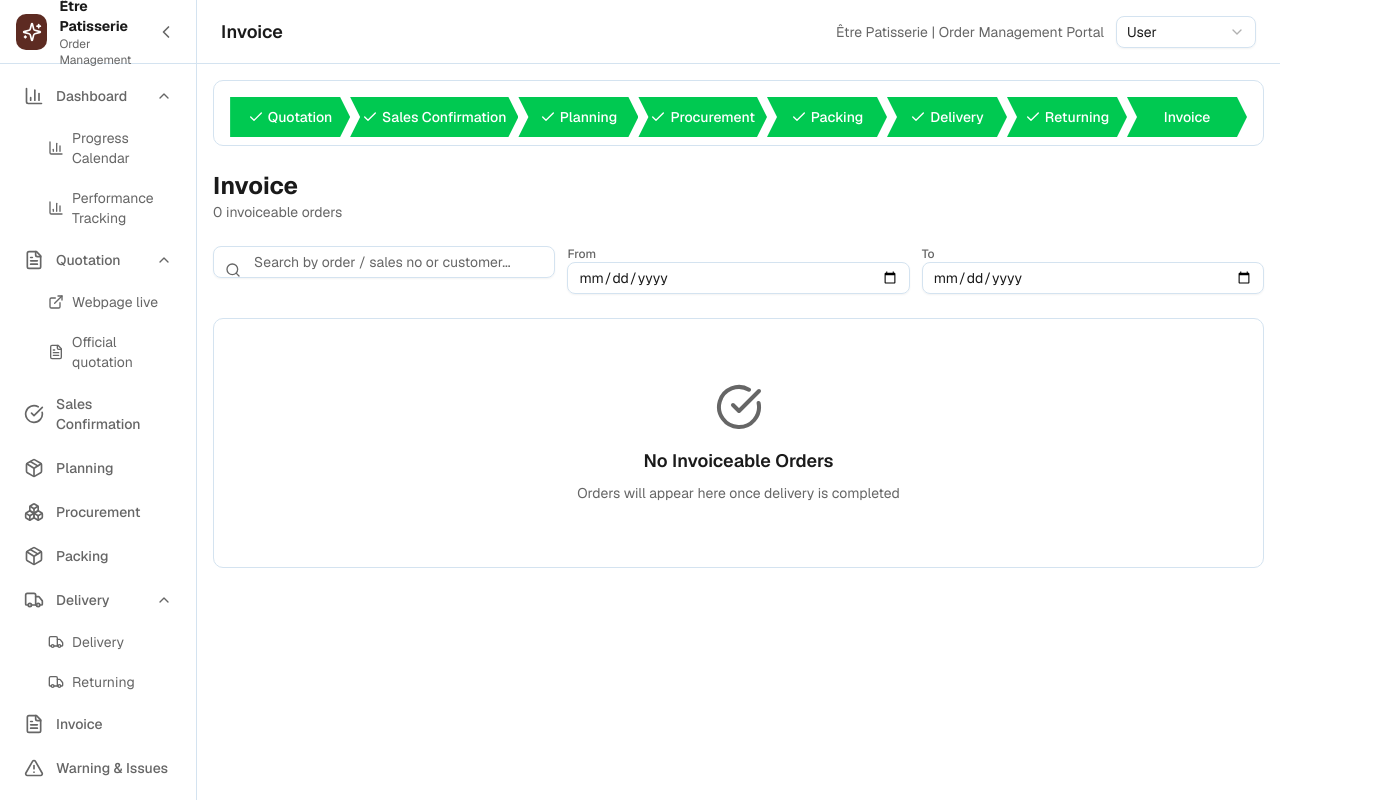
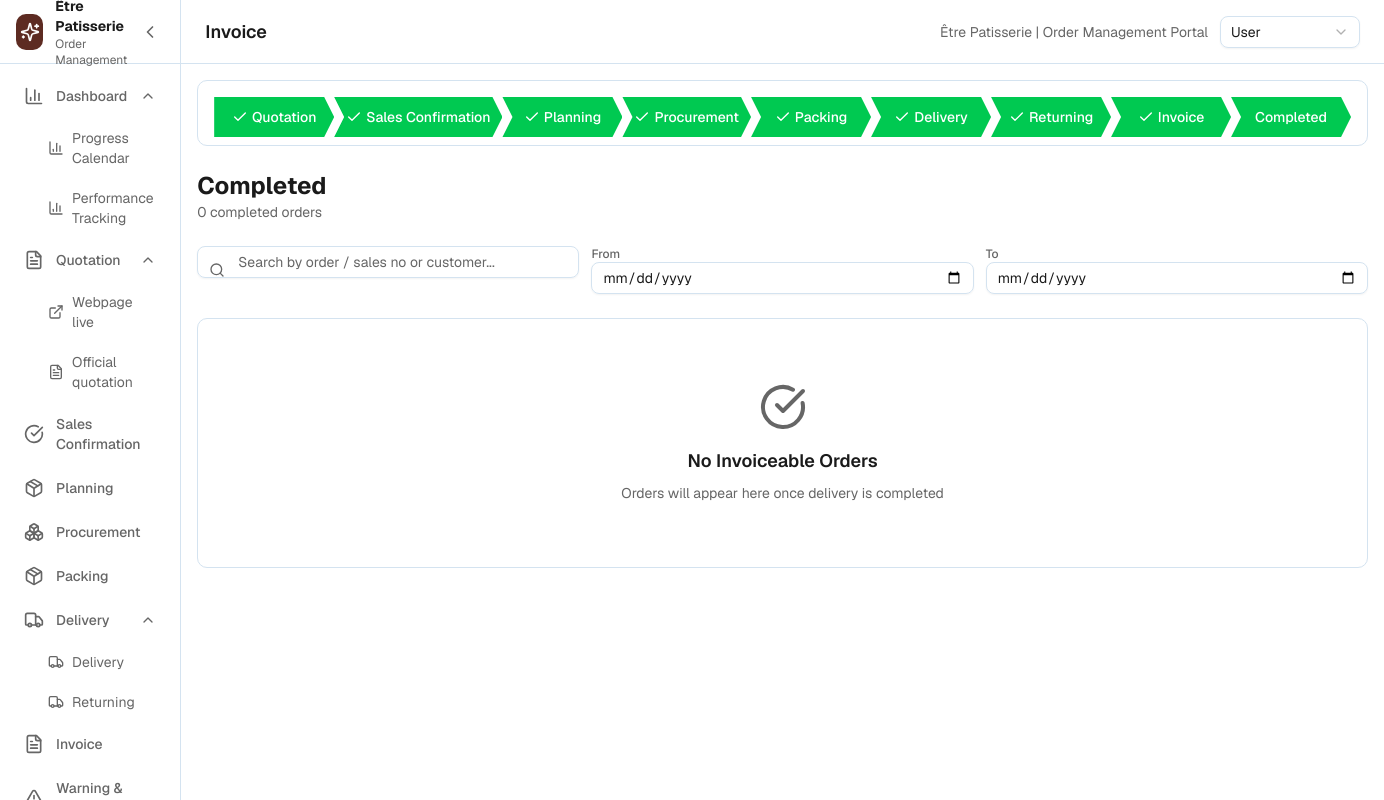
Before and after one commit to whtan95/etrepatisserie, a Next.js app: page /portal/completed in a window 1280 px wide. Shown: the top 800 px of the page, 1384 px wide, since content can reach past the window. Built offline with nearby package versions, Linux system fonts and the light colour scheme.

Commit message:
Show workflow progress bar across sales flow

```diff
--- a/app/portal/completed/page.tsx
+++ b/app/portal/completed/page.tsx
@@ -228,12 +228,12 @@ export default function CompletedPage() {
   return (
     <Suspense fallback={null}>
       <div className="space-y-6">
-        <OrderProgress currentStep="invoice" />
+        <OrderProgress currentStep="completed" quotationPath="/portal/quotation/official-quotation" />
 
         <div className="flex flex-col gap-4 sm:flex-row sm:items-center sm:justify-between">
           <div>
-            <h1 className="text-2xl font-bold text-foreground">Invoice</h1>
-            <p className="text-sm text-muted-foreground">{filteredOrders.length} invoiceable orders</p>
+            <h1 className="text-2xl font-bold text-foreground">Completed</h1>
+            <p className="text-sm text-muted-foreground">{filteredOrders.length} completed orders</p>
           </div>
         </div>
 
--- a/app/portal/dismantle/page.tsx
+++ b/app/portal/dismantle/page.tsx
@@ -908,6 +908,7 @@ export default function DismantlePage() {
           orderNumber={selectedOrder?.orderNumber}
           hasIssue={selectedOrder?.hasIssue}
           orderSource={selectedOrder?.orderSource}
+          quotationPath="/portal/quotation/official-quotation"
           requiresDismantle={
             selectedOrder
               ? selectedOrder.orderSource === "ad-hoc"
--- a/app/portal/invoice/page.tsx
+++ b/app/portal/invoice/page.tsx
@@ -211,6 +211,7 @@ export default function InvoicePage() {
                 currentStatus={selectedOrder.status}
                 orderNumber={selectedOrder.orderNumber}
                 orderSource={selectedOrder.orderSource}
+                quotationPath="/portal/quotation/official-quotation"
                 requiresDismantle={
                   selectedOrder.orderSource === "ad-hoc"
                     ? selectedOrder.adHocOptions?.requiresDismantle ?? true
--- a/app/portal/packing/page.tsx
+++ b/app/portal/packing/page.tsx
@@ -453,6 +453,7 @@ export default function PackingPage() {
           orderNumber={selectedOrder?.orderNumber}
           hasIssue={selectedOrder?.hasIssue}
           orderSource={selectedOrder?.orderSource}
+          quotationPath="/portal/quotation/official-quotation"
           requiresDismantle={
             selectedOrder
               ? selectedOrder.orderSource === "ad-hoc"
--- a/app/portal/planning/page.tsx
+++ b/app/portal/planning/page.tsx
@@ -330,6 +330,7 @@ export default function PlanningPage() {
                 currentStatus={selectedOrder.status}
                 orderNumber={selectedOrder.orderNumber}
                 orderSource={selectedOrder.orderSource}
+                quotationPath="/portal/quotation/official-quotation"
                 requiresDismantle={
                   selectedOrder.orderSource === "ad-hoc"
                     ? selectedOrder.adHocOptions?.requiresDismantle ?? true
--- a/app/portal/procurement/page.tsx
+++ b/app/portal/procurement/page.tsx
@@ -258,6 +258,7 @@ export default function ProcurementPage() {
                 currentStatus={selectedOrder.status}
                 orderNumber={selectedOrder.orderNumber}
                 orderSource={selectedOrder.orderSource}
+                quotationPath="/portal/quotation/official-quotation"
                 requiresDismantle={
                   selectedOrder.orderSource === "ad-hoc"
                     ? selectedOrder.adHocOptions?.requiresDismantle ?? true
--- a/app/portal/quotation/official-quotation/[quotationId]/page.tsx
+++ b/app/portal/quotation/official-quotation/[quotationId]/page.tsx
@@ -48,6 +48,7 @@ import { SST_RATE, MALAYSIAN_STATES } from "@/lib/types"
 import type { InventoryItem } from "@/lib/inventory"
 import { DEFAULT_INVENTORY_ITEMS } from "@/lib/inventory"
 import { getInventoryDbFromLocalStorage, hasInventoryDbInLocalStorage } from "@/lib/inventory-storage"
+import { OrderProgress } from "@/components/portal/order-progress"
 
 interface QuotationCustomerData {
   customerName: string
@@ -711,6 +712,7 @@ export default function OfficialQuotationDetailPage() {
 
   return (
     <div className="space-y-4">
+      <OrderProgress currentStep="quotation" quotationPath="/portal/quotation/official-quotation" />
       {/* Header */}
       <div className="flex flex-col gap-3 sm:flex-row sm:items-center sm:justify-between print:hidden">
         <div className="flex items-center gap-2">
--- a/app/portal/quotation/official-quotation/page.tsx
+++ b/app/portal/quotation/official-quotation/page.tsx
@@ -12,6 +12,7 @@ import {
 } from "@/lib/official-quotation-storage"
 import { ExternalLink, Search, Eye, Trash2 } from "lucide-react"
 import { ConfirmDialog } from "@/components/ui/confirm-dialog"
+import { OrderProgress } from "@/components/portal/order-progress"
 
 export default function OfficialQuotationListPage() {
   const [items, setItems] = useState<OfficialQuotation[]>([])
@@ -41,6 +42,7 @@ export default function OfficialQuotationListPage() {
 
   return (
     <div className="space-y-4">
+      <OrderProgress currentStep="quotation" quotationPath="/portal/quotation/official-quotation" />
       <ConfirmDialog
         open={deleteConfirmId !== null}
         title="Delete Quotation?"
--- a/app/portal/sales-confirmation/page.tsx
+++ b/app/portal/sales-confirmation/page.tsx
@@ -12,6 +12,7 @@ import { ConfirmDialog } from "@/components/ui/confirm-dialog"
 import { Calendar, CheckCircle, Search } from "lucide-react"
 import type { SalesOrder } from "@/lib/types"
 import { getAllOrders, updateOrderByNumber } from "@/lib/order-storage"
+import { OrderProgress } from "@/components/portal/order-progress"
 
 function generateSalesOrderNumber() {
   const prefix = "SO"
@@ -135,6 +136,7 @@ export default function SalesConfirmationPage() {
 
   return (
     <div className="p-6 space-y-6">
+      <OrderProgress currentStep="sales-confirmation" quotationPath="/portal/quotation/official-quotation" />
       <AlertDialog {...alertState} onClose={closeAlert} />
       <ConfirmDialog
         open={confirmOpen}
--- a/app/portal/setting-up/page.tsx
+++ b/app/portal/setting-up/page.tsx
@@ -906,6 +906,7 @@ export default function SettingUpPage() {
             orderNumber={selectedOrder?.orderNumber}
             hasIssue={selectedOrder?.hasIssue}
             orderSource={selectedOrder?.orderSource}
+            quotationPath="/portal/quotation/official-quotation"
             requiresDismantle={
               selectedOrder
                 ? selectedOrder.orderSource === "ad-hoc"
--- a/components/portal/order-progress.tsx
+++ b/components/portal/order-progress.tsx
@@ -9,11 +9,12 @@ import type { OrderStatus } from "@/lib/types"
 interface OrderProgressProps {
   currentPhase?: number
   currentStatus?: OrderStatus
-  currentStep?: "quotation" | "sales-confirmation" | "planning" | "procurement" | "packing" | "delivery" | "returning" | "invoice"
+  currentStep?: "quotation" | "sales-confirmation" | "planning" | "procurement" | "packing" | "delivery" | "returning" | "invoice" | "completed"
   orderNumber?: string
   clickable?: boolean
   hasIssue?: boolean
   orderSource?: "sales" | "ad-hoc"
+  quotationPath?: string
   requiresDismantle?: boolean
   adHocOptions?: {
     requiresPacking: boolean
@@ -32,6 +33,7 @@ export function OrderProgress({
   clickable = true,
   hasIssue = false,
   orderSource,
+  quotationPath,
   requiresDismantle,
   adHocOptions,
 }: OrderProgressProps) {
@@ -41,7 +43,7 @@ export function OrderProgress({
     {
       key: "quotation",
       label: "Quotation",
-      path: orderSource === "ad-hoc" ? "/portal/ad-hoc" : "/portal/sales-order",
+      path: quotationPath || (orderSource === "ad-hoc" ? "/portal/ad-hoc" : "/portal/sales-order"),
     },
     { key: "sales-confirmation", label: "Sales Confirmation", path: "/portal/sales-confirmation" },
     { key: "planning", label: "Planning", path: "/portal/planning" },
@@ -50,6 +52,7 @@ export function OrderProgress({
     { key: "delivery", label: "Delivery", path: "/portal/delivery" },
     { key: "returning", label: "Returning", path: "/portal/returning" },
     { key: "invoice", label: "Invoice", path: "/portal/invoice" },
+    { key: "completed", label: "Completed", path: "/portal/completed" },
   ] as const
 
   const resolvedRequiresDismantle = requiresDismantle ?? adHocOptions?.requiresDismantle ?? true
@@ -69,7 +72,7 @@ export function OrderProgress({
     if (status === "setting-up") return "delivery"
     if (status === "dismantling") return "returning"
     if (status === "invoice") return "invoice"
-    if (status === "completed") return "invoice"
+    if (status === "completed") return "completed"
     return undefined
   }
 
```
